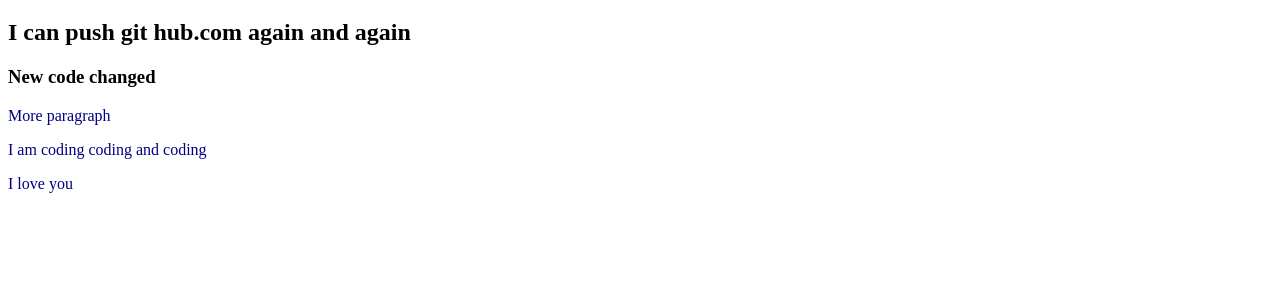
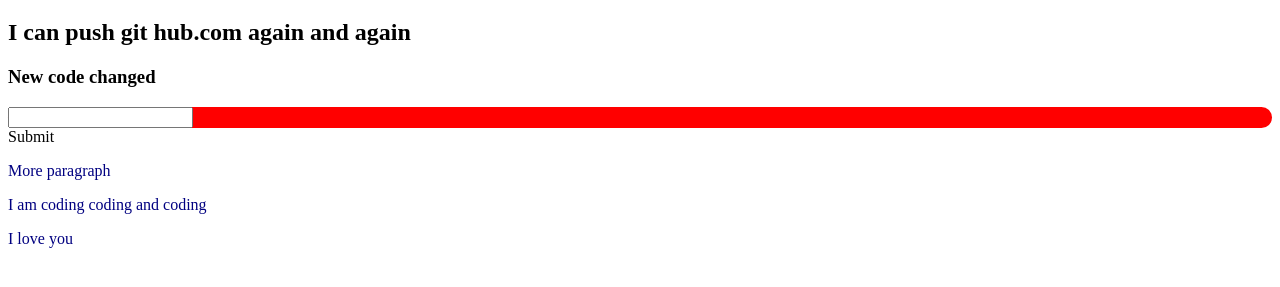
Before and after one commit to kanak56/My-second-repo, a plain HTML site: page index.html in a window 1280 px wide. Shown: the part 61-348 px from the top of the page. Drawn offline with Linux system fonts and the light colour scheme.

Commit message:
somethig added

```diff
--- a/index.html
+++ b/index.html
@@ -11,6 +11,8 @@
     <h1>kanak</h1>
     <h2>I can push git hub.com again and again</h2>
     <h3>New code changed</h3>
+    <div class="input"><input type="tel" name="" id=""></div>
+    <div class="button">Submit</div>
     <p>More paragraph</p>
     <p>I am coding coding and coding</p>
     <p>I love you</p>
--- a/style.css
+++ b/style.css
@@ -1,3 +1,7 @@
 p{
     color: navy ;
 }
+.input{
+    background-color: red;
+    border-radius: 100vh;
+}
```
